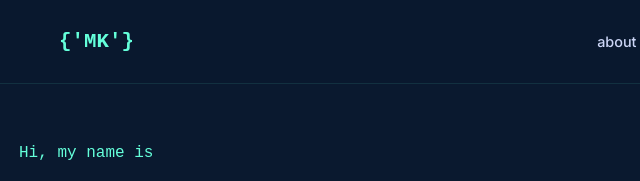
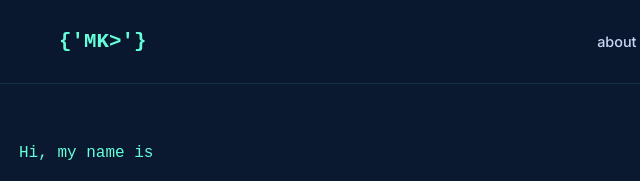
Before and after one commit to kumammanish/kumam.github.io, a plain HTML site: page index.html in a window 1280 px wide. Shown: the top 181 px of the page, 29-669 px from the left. Drawn offline with Linux system fonts and the light colour scheme.

Commit message:
Updated portfolio

```diff
--- a/index.html
+++ b/index.html
@@ -714,7 +714,7 @@
     <!-- Navigation -->
     <nav>
         <div class="nav-container">
-            <a href="#" class="logo">{'MK'}</a>
+            <a href="#" class="logo">{'MK>'}</a>
             <button class="mobile-toggle" id="mobileToggle">
                 <i class="fas fa-bars"></i>
             </button>
```
